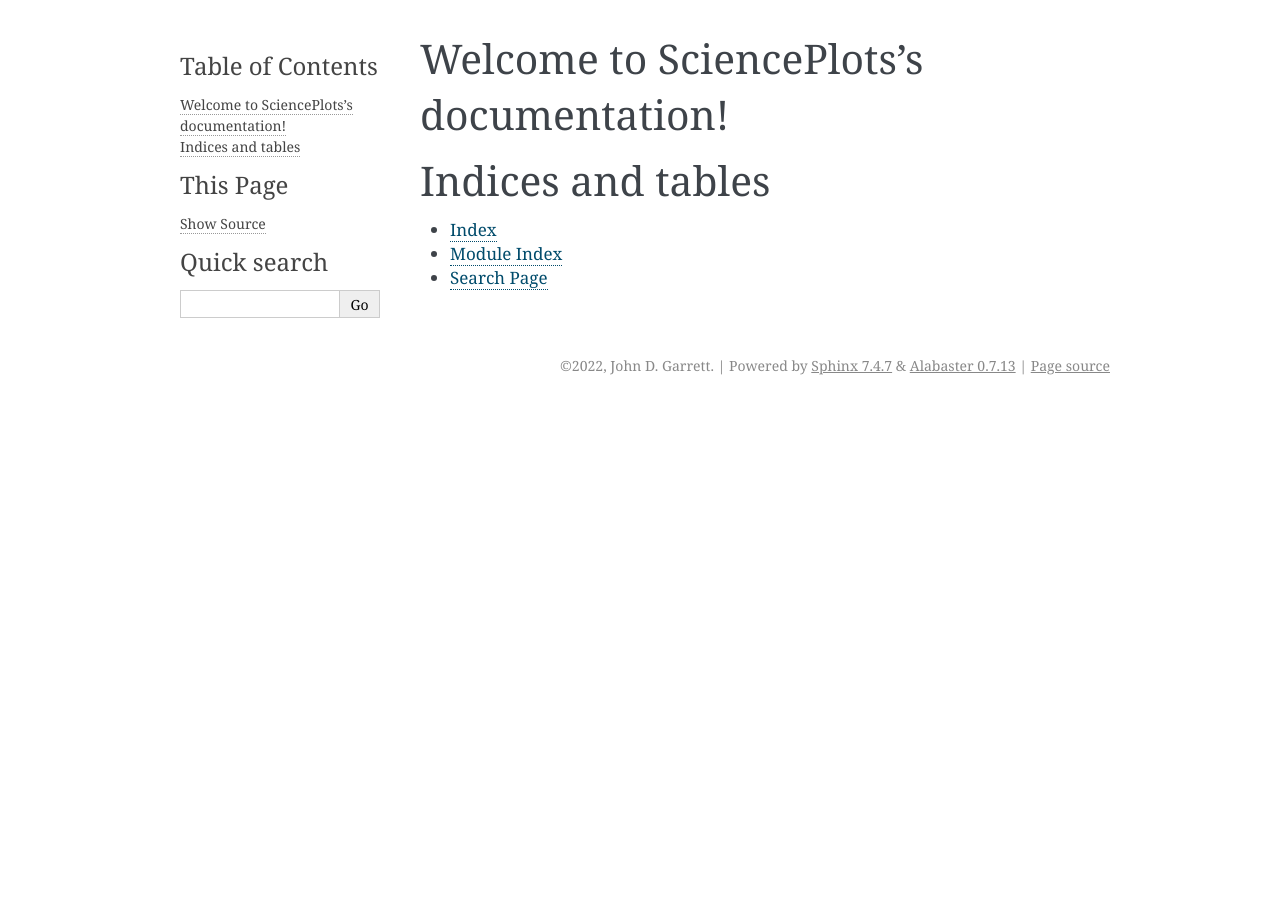
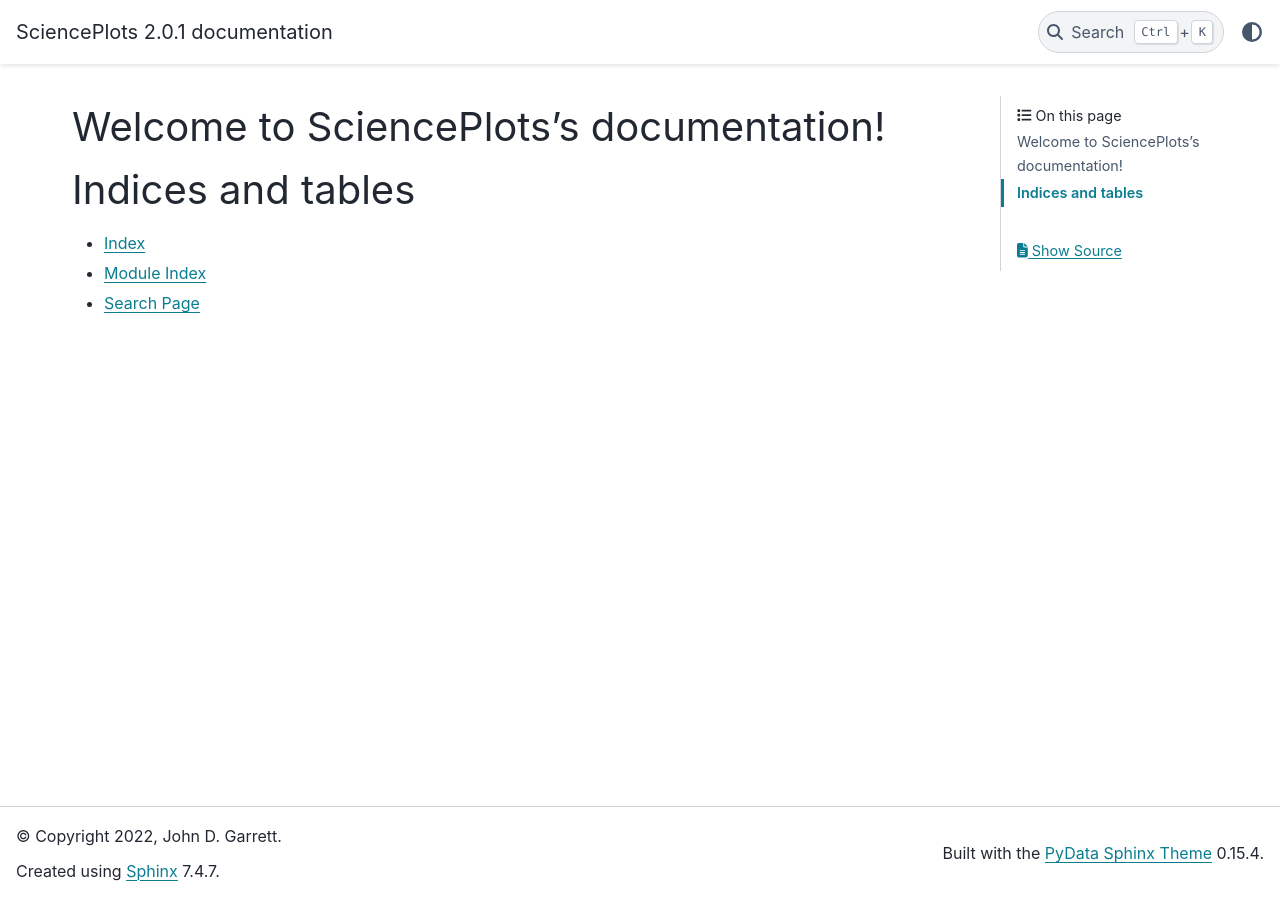
Before and after one commit to garrettj403/SciencePlots, a Sphinx documentation site: the page built from docs/source/index.rst, in a window 1280 px wide. Built offline with Sphinx 7.4.7 and the PyData theme 0.15.4, drawn with Linux system fonts in a browser that asks for light colours.

Commit message:
Change theme and add some extensions

```diff
--- a/docs/source/conf.py
+++ b/docs/source/conf.py
@@ -14,7 +14,11 @@
 # -- General configuration ---------------------------------------------------
 # https://www.sphinx-doc.org/en/master/usage/configuration.html#general-configuration
 
-extensions = []
+extensions = [
+    'sphinx.ext.autodoc',
+    'sphinx.ext.mathjax',
+    'sphinx.ext.napoleon'
+]
 
 templates_path = ['_templates']
 exclude_patterns = []
@@ -24,5 +28,5 @@
 # -- Options for HTML output -------------------------------------------------
 # https://www.sphinx-doc.org/en/master/usage/configuration.html#options-for-html-output
 
-html_theme = 'alabaster'
+html_theme = 'pydata_sphinx_theme'
 html_static_path = ['_static']
```
